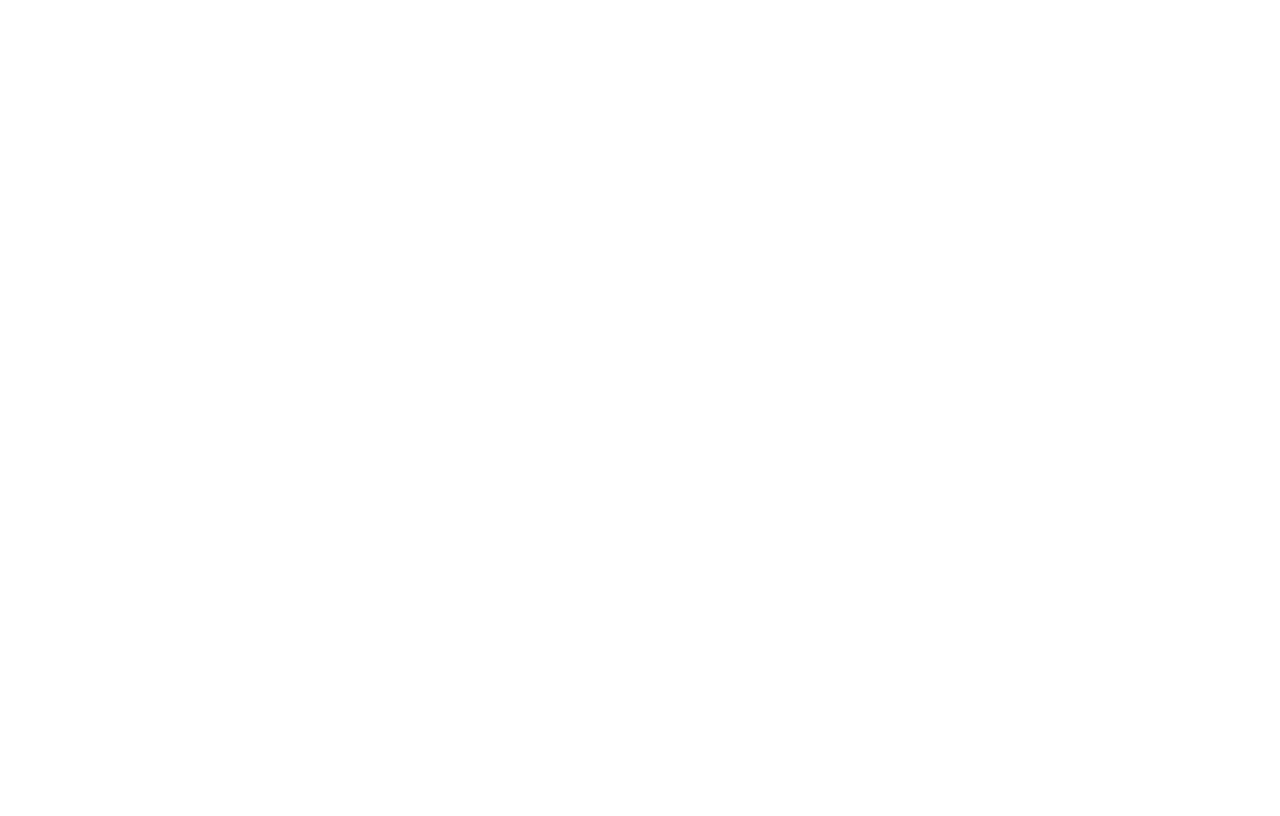
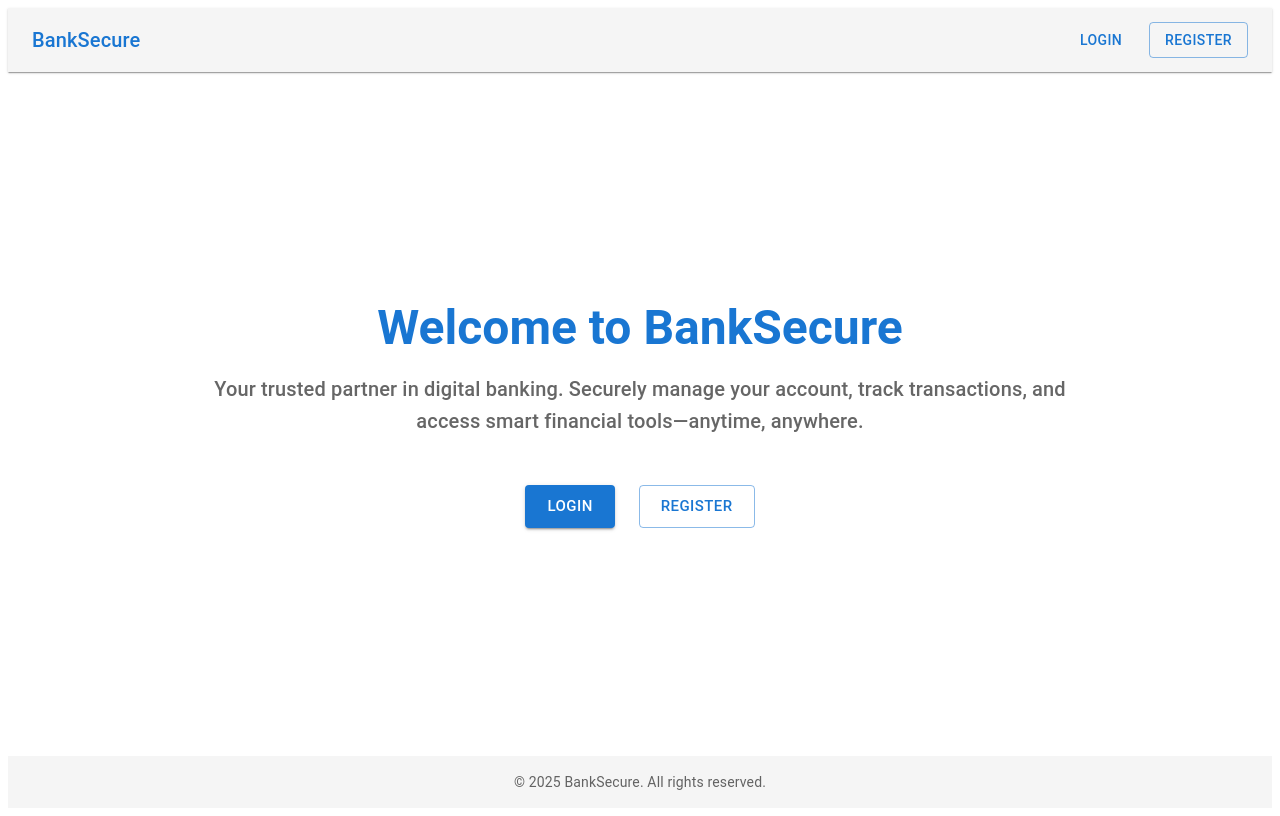
Before and after one commit to shreejal27/BankSystem_Frontend, a React (Vite) app: page / in a window 1280 px wide. Built offline with nearby package versions, Linux system fonts and the light colour scheme.

Commit message:
made a landing page of the system

```diff
--- a/src/App.tsx
+++ b/src/App.tsx
@@ -5,12 +5,13 @@ import PrivateRoute from "./routes/PrivateRoute";
 import { AuthProvider } from "./context/AuthContext";
 import { WithdrawPage } from "./pages/WithdrawPage";
 import Dashboard from "./pages/Dashboard";
+import LandingPage from "./pages/LandingPage";
 
 function App() {
   return (
     <Router>
       <Routes>
-        <Route path="/" />
+        <Route path="/" element={<LandingPage />} />
         <Route path="/login" element={<LoginPage />} />
         <Route path="/transfer" element={<TransferPage />} />
         <Route path="/withdraw" element={<WithdrawPage />} />
--- /dev/null
+++ b/src/pages/LandingPage.tsx
@@ -0,0 +1,103 @@
+import React from "react";
+import {
+  Box,
+  Button,
+  Container,
+  Typography,
+  AppBar,
+  Toolbar,
+  Stack,
+} from "@mui/material";
+import { Link as RouterLink } from "react-router-dom";
+
+const LandingPage: React.FC = () => {
+  return (
+    <Box sx={{ minHeight: "100vh", display: "flex", flexDirection: "column" }}>
+      {/* Header */}
+      <AppBar position="static" color="default" elevation={1}>
+        <Toolbar sx={{ justifyContent: "space-between" }}>
+          <Typography variant="h6" color="primary">
+            BankSecure
+          </Typography>
+          <Stack direction="row" spacing={2}>
+            <Button
+              component={RouterLink}
+              to="/login"
+              color="primary"
+              variant="text"
+            >
+              Login
+            </Button>
+            <Button
+              component={RouterLink}
+              to="/register"
+              color="primary"
+              variant="outlined"
+            >
+              Register
+            </Button>
+          </Stack>
+        </Toolbar>
+      </AppBar>
+
+      {/* Hero Section */}
+      <Container
+        maxWidth="md"
+        sx={{
+          flexGrow: 1,
+          display: "flex",
+          flexDirection: "column",
+          justifyContent: "center",
+          textAlign: "center",
+          py: 8,
+        }}
+      >
+        <Typography variant="h3" fontWeight="bold" color="primary" gutterBottom>
+          Welcome to BankSecure
+        </Typography>
+        <Typography variant="h6" color="text.secondary" paragraph>
+          Your trusted partner in digital banking. Securely manage your account,
+          track transactions, and access smart financial tools—anytime,
+          anywhere.
+        </Typography>
+        <Stack
+          direction="row"
+          spacing={3}
+          justifyContent="center"
+          sx={{ mt: 4 }}
+        >
+          <Button
+            component={RouterLink}
+            to="/login"
+            variant="contained"
+            color="primary"
+            size="large"
+          >
+            Login
+          </Button>
+          <Button
+            component={RouterLink}
+            to="/register"
+            variant="outlined"
+            color="primary"
+            size="large"
+          >
+            Register
+          </Button>
+        </Stack>
+      </Container>
+
+      {/* Footer */}
+      <Box
+        component="footer"
+        sx={{ textAlign: "center", py: 2, backgroundColor: "#f5f5f5" }}
+      >
+        <Typography variant="body2" color="text.secondary">
+          © {new Date().getFullYear()} BankSecure. All rights reserved.
+        </Typography>
+      </Box>
+    </Box>
+  );
+};
+
+export default LandingPage;
```
